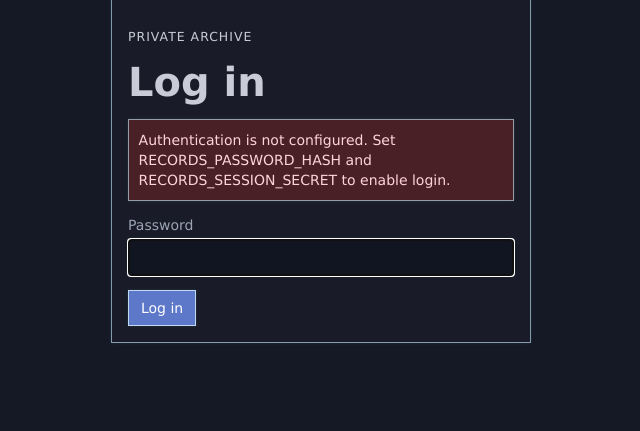
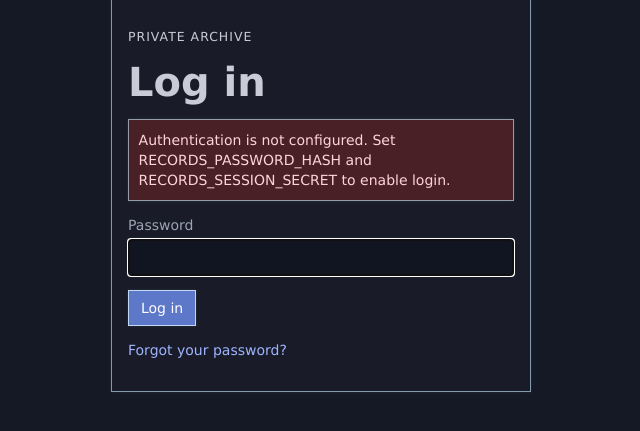
Before and after one commit to DrewRichard7/Records, a FastAPI app: page /login in a window 1280 px wide. Shown: the part 149-580 px from the top of the page, without its empty margins (319-959 px from the left). Run offline with FastAPI, Linux system fonts and the light colour scheme.

Commit message:
Add password reset flow

```diff
--- a/src/records/auth.py
+++ b/src/records/auth.py
@@ -15,6 +15,7 @@
 ITERATIONS = 600_000
 SALT_BYTES = 16
 SESSION_MAX_AGE_SECONDS = 60 * 60 * 24 * 30
+PASSWORD_RESET_MAX_AGE_SECONDS = 60 * 30
 
 
 def _b64encode(value: bytes) -> str:
@@ -52,9 +53,9 @@
     return f"{encoded_payload}.{_b64encode(signature)}"
 
 
-def session_token_is_valid(token: str | None, secret: str) -> bool:
+def _read_signed_payload(token: str | None, secret: str) -> dict | None:
     if not token or "." not in token:
-        return False
+        return None
     encoded_payload, encoded_signature = token.split(".", 1)
     expected_signature = hmac.new(
         secret.encode("utf-8"),
@@ -65,10 +66,38 @@
         actual_signature = _b64decode(encoded_signature)
         payload = json.loads(_b64decode(encoded_payload))
     except (ValueError, TypeError):
-        return False
+        return None
     if not hmac.compare_digest(actual_signature, expected_signature):
-        return False
-    return bool(payload.get("authenticated")) and int(payload.get("expires_at", 0)) >= int(time.time())
+        return None
+    if int(payload.get("expires_at", 0)) < int(time.time()):
+        return None
+    return payload
+
+
+def session_token_is_valid(token: str | None, secret: str) -> bool:
+    payload = _read_signed_payload(token, secret)
+    return bool(payload and payload.get("authenticated"))
+
+
+def create_password_reset_token(
+    secret: str,
+    email: str,
+    max_age: int = PASSWORD_RESET_MAX_AGE_SECONDS,
+) -> str:
+    payload = {
+        "purpose": "password_reset",
+        "email": email,
+        "expires_at": int(time.time()) + max_age,
+        "nonce": secrets.token_urlsafe(12),
+    }
+    encoded_payload = _b64encode(json.dumps(payload, separators=(",", ":")).encode("utf-8"))
+    signature = hmac.new(secret.encode("utf-8"), encoded_payload.encode("ascii"), hashlib.sha256).digest()
+    return f"{encoded_payload}.{_b64encode(signature)}"
+
+
+def password_reset_token_is_valid(token: str | None, secret: str, email: str) -> bool:
+    payload = _read_signed_payload(token, secret)
+    return bool(payload and payload.get("purpose") == "password_reset" and payload.get("email") == email)
 
 
 def main() -> None:
--- a/src/records/main.py
+++ b/src/records/main.py
@@ -1,6 +1,8 @@
 from pathlib import Path
+from email.message import EmailMessage
 import os
 import socket
+import smtplib
 from typing import Annotated
 from urllib.parse import quote
 from uuid import uuid4
@@ -11,7 +13,15 @@
 from fastapi.templating import Jinja2Templates
 from sqlmodel import Session
 
-from records.auth import SESSION_MAX_AGE_SECONDS, create_session_token, session_token_is_valid, verify_password
+from records.auth import (
+    SESSION_MAX_AGE_SECONDS,
+    create_password_reset_token,
+    create_session_token,
+    hash_password,
+    password_reset_token_is_valid,
+    session_token_is_valid,
+    verify_password,
+)
 from records import repo
 from records.db import DB_PATH, UPLOAD_DIR, get_session, init_db
 
@@ -28,13 +38,23 @@
 PASSWORD_HASH = os.environ.get("RECORDS_PASSWORD_HASH", "")
 SESSION_SECRET = os.environ.get("RECORDS_SESSION_SECRET", "")
 AUTH_ENABLED = bool(PASSWORD_HASH)
-PUBLIC_PATHS = {"/login"}
+PUBLIC_PATHS = {"/login", "/forgot-password", "/reset-password"}
 SESSION_COOKIE_NAME = "records_session"
+PASSWORD_SETTING_KEY = "password_hash"
+RECOVERY_EMAIL = os.environ.get("RECORDS_RECOVERY_EMAIL", "").strip().lower()
+SMTP_HOST = os.environ.get("RECORDS_SMTP_HOST", "")
+SMTP_PORT = int(os.environ.get("RECORDS_SMTP_PORT", "587"))
+SMTP_USERNAME = os.environ.get("RECORDS_SMTP_USERNAME", "")
+SMTP_PASSWORD = os.environ.get("RECORDS_SMTP_PASSWORD", "")
+SMTP_FROM_EMAIL = os.environ.get("RECORDS_SMTP_FROM_EMAIL", SMTP_USERNAME or RECOVERY_EMAIL)
+SMTP_USE_TLS = os.environ.get("RECORDS_SMTP_TLS", "1") != "0"
+SMTP_USE_SSL = os.environ.get("RECORDS_SMTP_SSL", "0") == "1"
+PUBLIC_URL = os.environ.get("RECORDS_PUBLIC_URL", "").rstrip("/")
 
 app = FastAPI(title="Records")
-if AUTH_ENABLED:
+if AUTH_ENABLED or RECOVERY_EMAIL:
     if not SESSION_SECRET:
-        raise RuntimeError("RECORDS_SESSION_SECRET is required when RECORDS_PASSWORD_HASH is set")
+        raise RuntimeError("RECORDS_SESSION_SECRET is required when auth or password reset email is configured")
 app.mount("/static", StaticFiles(directory=BASE_DIR / "static"), name="static")
 templates = Jinja2Templates(directory=BASE_DIR / "templates")
 templates.env.filters["date"] = repo.format_datetime
@@ -89,6 +109,50 @@
         samesite="strict",
         secure=os.environ.get("RECORDS_COOKIE_SECURE", "0") == "1",
     )
+
+
+def current_password_hash(session: Session) -> str:
+    return repo.get_setting(session, PASSWORD_SETTING_KEY) or PASSWORD_HASH
+
+
+def recovery_email_is_configured() -> bool:
+    return bool(RECOVERY_EMAIL and SMTP_HOST and SMTP_FROM_EMAIL)
+
+
+def normalize_email(value: str) -> str:
+    return value.strip().lower()
+
+
+def absolute_url(request: Request, path: str) -> str:
+    base_url = PUBLIC_URL or str(request.base_url).rstrip("/")
+    return f"{base_url}{path}"
+
+
+def send_password_reset_email(to_email: str, reset_url: str) -> None:
+    message = EmailMessage()
+    message["Subject"] = "Reset your Records password"
+    message["From"] = SMTP_FROM_EMAIL
+    message["To"] = to_email
+    message.set_content(
+        "\n".join(
+            [
+                "Use this link to reset your Records password:",
+                "",
+                reset_url,
+                "",
+                "This link expires in 30 minutes.",
+                "If you did not request this, you can ignore this email.",
+            ]
+        )
+    )
+
+    smtp_class = smtplib.SMTP_SSL if SMTP_USE_SSL else smtplib.SMTP
+    with smtp_class(SMTP_HOST, SMTP_PORT, timeout=15) as smtp:
+        if SMTP_USE_TLS and not SMTP_USE_SSL:
+            smtp.starttls()
+        if SMTP_USERNAME or SMTP_PASSWORD:
+            smtp.login(SMTP_USERNAME, SMTP_PASSWORD)
+        smtp.send_message(message)
 
 
 @app.middleware("http")
@@ -170,10 +234,10 @@
 
 
 @app.post("/login")
-def login(request: Request, password: Annotated[str, Form()], next: Annotated[str, Form()] = "/"):
+def login(request: Request, session: SessionDep, password: Annotated[str, Form()], next: Annotated[str, Form()] = "/"):
     if not AUTH_ENABLED:
         return redirect("/")
-    if verify_password(password, PASSWORD_HASH):
+    if verify_password(password, current_password_hash(session)):
         response = redirect(safe_next_url(next))
         set_auth_cookie(response)
         return response
@@ -189,6 +253,99 @@
 def logout(request: Request):
     response = redirect("/login")
     response.delete_cookie(SESSION_COOKIE_NAME)
+    return response
+
+
+@app.get("/forgot-password", response_class=HTMLResponse)
+def forgot_password_form(request: Request):
+    return templates.TemplateResponse(
+        request,
+        "forgot_password.html",
+        {"error": "", "sent": False, "email_configured": recovery_email_is_configured()},
+    )
+
+
+@app.post("/forgot-password", response_class=HTMLResponse)
+def forgot_password(request: Request, email: Annotated[str, Form()]):
+    requested_email = normalize_email(email)
+    if recovery_email_is_configured() and requested_email == RECOVERY_EMAIL:
+        token = create_password_reset_token(SESSION_SECRET, RECOVERY_EMAIL)
+        reset_url = absolute_url(request, f"/reset-password?token={quote(token, safe='')}")
+        try:
+            send_password_reset_email(RECOVERY_EMAIL, reset_url)
+        except (OSError, smtplib.SMTPException):
+            return templates.TemplateResponse(
+                request,
+                "forgot_password.html",
+                {
+                    "error": "The reset email could not be sent. Check the server mail settings.",
+                    "sent": False,
+                    "email_configured": True,
+                },
+                status_code=500,
+            )
+    if recovery_email_is_configured():
+        return templates.TemplateResponse(
+            request,
+            "forgot_password.html",
+            {"error": "", "sent": True, "email_configured": True},
+        )
+    return templates.TemplateResponse(
+        request,
+        "forgot_password.html",
+        {
+            "error": "Password reset email is not configured on this server.",
+            "sent": False,
+            "email_configured": False,
+        },
+        status_code=400,
+    )
+
+
+@app.get("/reset-password", response_class=HTMLResponse)
+def reset_password_form(request: Request, token: str = ""):
+    valid = bool(RECOVERY_EMAIL and password_reset_token_is_valid(token, SESSION_SECRET, RECOVERY_EMAIL))
+    return templates.TemplateResponse(
+        request,
+        "reset_password.html",
+        {"error": "" if valid else "This reset link is invalid or expired.", "token": token, "valid": valid},
+        status_code=200 if valid else 400,
+    )
+
+
+@app.post("/reset-password", response_class=HTMLResponse)
+def reset_password(
+    request: Request,
+    session: SessionDep,
+    token: Annotated[str, Form()],
+    password: Annotated[str, Form()],
+    confirm_password: Annotated[str, Form()],
+):
+    valid = bool(RECOVERY_EMAIL and password_reset_token_is_valid(token, SESSION_SECRET, RECOVERY_EMAIL))
+    if not valid:
+        return templates.TemplateResponse(
+            request,
+            "reset_password.html",
+            {"error": "This reset link is invalid or expired.", "token": token, "valid": False},
+            status_code=400,
+        )
+    if len(password) < 8:
+        return templates.TemplateResponse(
+            request,
+            "reset_password.html",
+            {"error": "Use at least 8 characters.", "token": token, "valid": True},
+            status_code=400,
+        )
+    if password != confirm_password:
+        return templates.TemplateResponse(
+            request,
+            "reset_password.html",
+            {"error": "The passwords did not match.", "token": token, "valid": True},
+            status_code=400,
+        )
+    repo.set_setting(session, PASSWORD_SETTING_KEY, hash_password(password))
+    response = redirect("/")
+    set_auth_cookie(response)
     return response
 
 
--- a/src/records/models.py
+++ b/src/records/models.py
@@ -35,3 +35,9 @@
     updated_at: datetime = Field(default_factory=utc_now)
 
     category: Category | None = Relationship(back_populates="entries")
+
+
+class AppSetting(SQLModel, table=True):
+    key: str = Field(primary_key=True)
+    value: str = ""
+    updated_at: datetime = Field(default_factory=utc_now)
--- a/src/records/repo.py
+++ b/src/records/repo.py
@@ -3,13 +3,31 @@
 from sqlalchemy import case, func, or_
 from sqlmodel import Session, col, select
 
-from records.models import Category, Entry, utc_now
+from records.models import AppSetting, Category, Entry, utc_now
 
 SORT_COLUMNS = {
         "Title": Entry.title,
         "Creator": Entry.creator,
         "Created": Entry.created_at,
         }
+
+
+def get_setting(session: Session, key: str) -> str:
+    setting = session.get(AppSetting, key)
+    return setting.value if setting else ""
+
+
+def set_setting(session: Session, key: str, value: str) -> AppSetting:
+    setting = session.get(AppSetting, key)
+    if setting is None:
+        setting = AppSetting(key=key, value=value.strip(), updated_at=utc_now())
+    else:
+        setting.value = value.strip()
+        setting.updated_at = utc_now()
+    session.add(setting)
+    session.commit()
+    session.refresh(setting)
+    return setting
 
 def create_category(session: Session, name: str, description: str = "") -> Category:
     """Create a new category from variables defined in models.py and set in db.py"""
--- a/src/records/templates/login.html
+++ b/src/records/templates/login.html
@@ -17,5 +17,6 @@
       <button type="submit">Log in</button>
     </div>
   </form>
+  <p class="muted"><a href="/forgot-password">Forgot your password?</a></p>
 </section>
 {% endblock %}
```
Also changed, not shown: src/records/templates/forgot_password.html (added, +26 -0 lines), src/records/templates/reset_password.html (added, +25 -0 lines), README.md.
